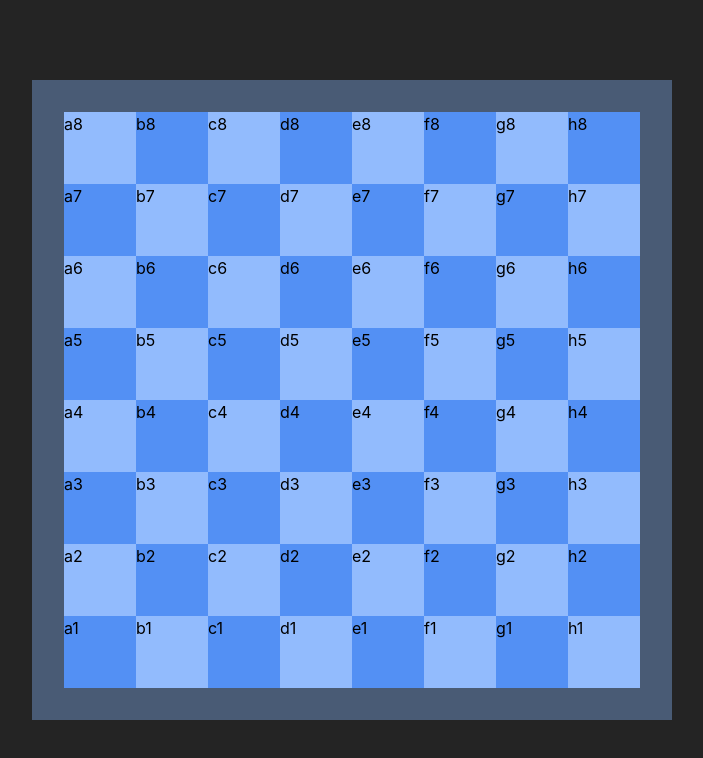
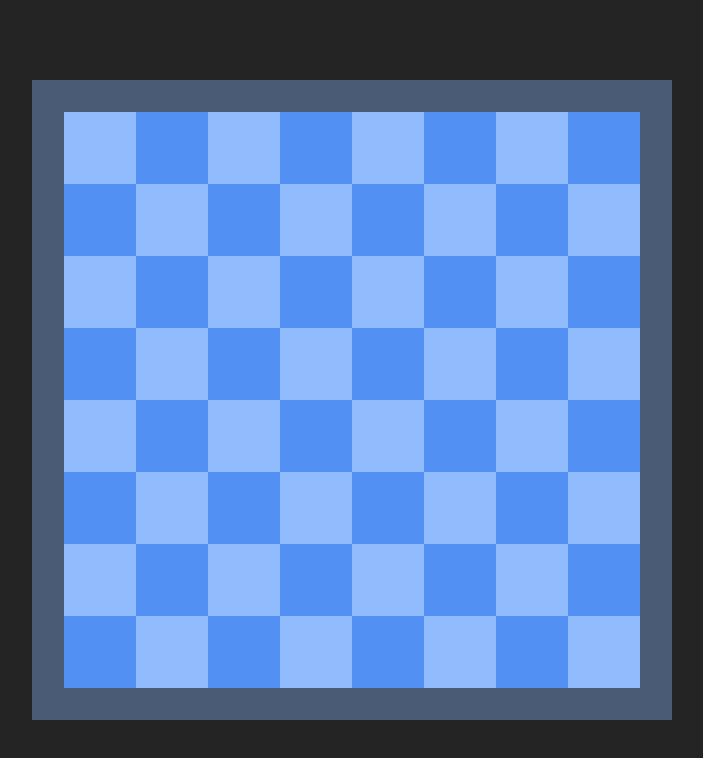
Before and after one commit to roninfrodsham/react-chess, a React (Vite) app: page / in a window 1280 px wide. Shown: the top 758 px of the page, without its empty margins (288-991 px from the left). Built offline with nearby package versions, Linux system fonts and the light colour scheme.

Commit message:
create data attribute for name

```diff
--- a/src/components/Square.tsx
+++ b/src/components/Square.tsx
@@ -8,7 +8,7 @@ type SquareProps = {
 const Square = ({ name, number }: SquareProps) => {
   const squareColour = number % 2 === 0 ? "dark" : "light";
 
-  return <div className={squareColour}>{name}</div>;
+  return <div className={squareColour} data-name={name}></div>;
 };
 
 export default Square;
```
